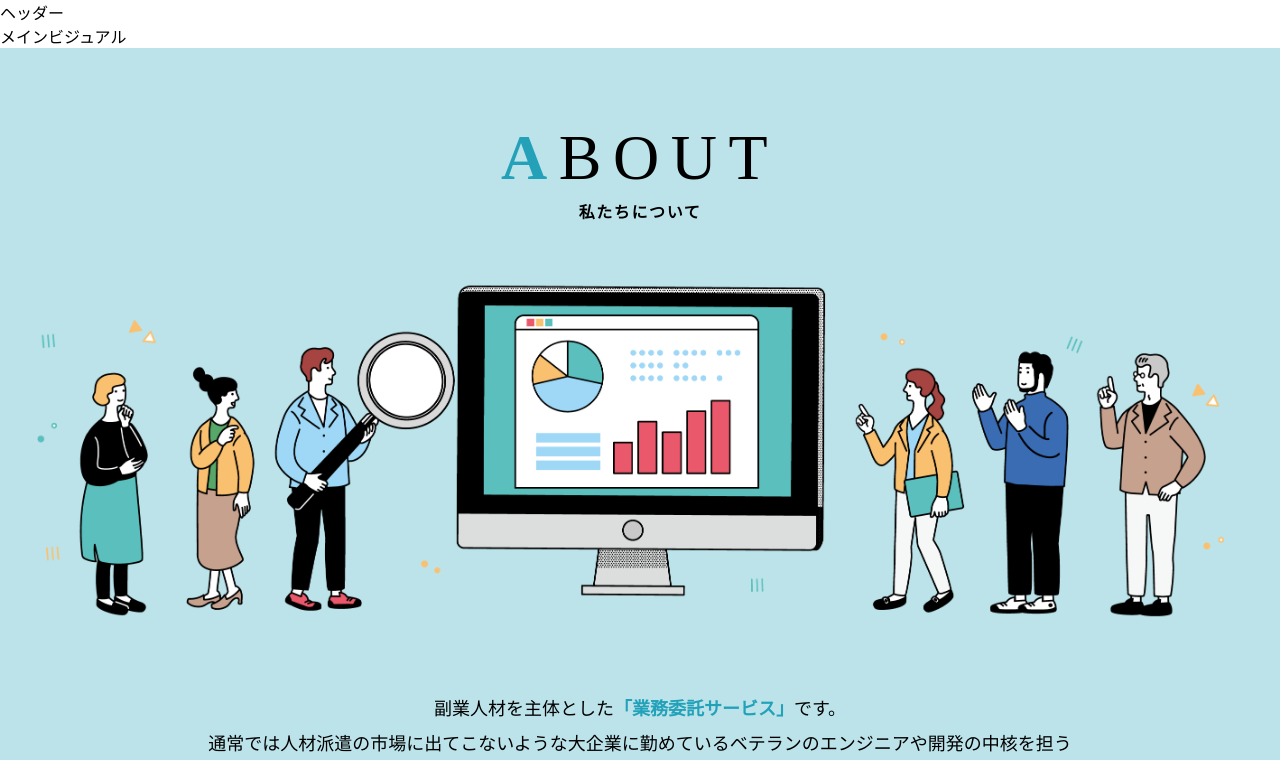
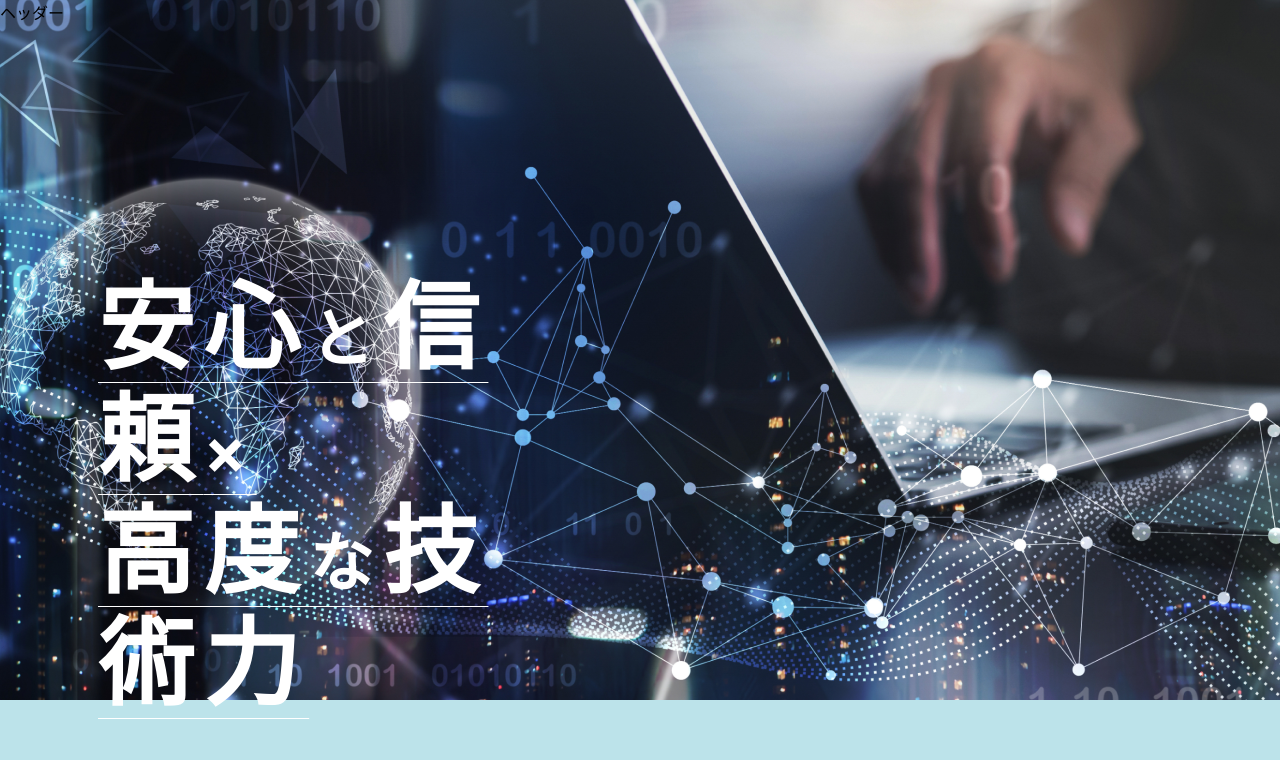
Before and after one commit to yusei00nagai/hp-work, a React (Create React App) app: page / in a window 1280 px wide. Shown: the top 760 px of the page. Built offline with nearby package versions, Linux system fonts and the light colour scheme.

Commit message:
mainvisualページ作成

```diff
--- a/src/modules/home/About.tsx
+++ b/src/modules/home/About.tsx
@@ -9,13 +9,13 @@ export const About = () => {
 
       <img className="About-Content-Img" src={ AboutImg } alt="about-img"/>
 
-      <Box className="About-Content-Text">副業人材を主体とした<span>「業務委託サービス」</span>です。<br></br>
-        通常では人材派遣の市場に出てこないような大企業に勤めているベテランのエンジニアや開発の中核を担う<br></br>
-        フリーランスエンジニアが<span>現在約100名</span>ほど所属しています。<p></p>
-        副業を主体としているため長時間の拘束稼働はできませんが、<br></br>
-        トップレベルの知識と経験を活かして複数人でチームとなってクライアントの業務を請け負います。<br></br>
-        クライアント側のチームメンバーと共同して開発を行うこともできるため、<br></br>
-        <span>クライアント所属のエンジニアのスキルアップ</span>を行うことも可能です。<p></p>
+      <Box className="About-Content-Text">副業人材を主体とした<span>「業務委託サービス」</span>です。<br />
+        通常では人材派遣の市場に出てこないような大企業に勤めているベテランのエンジニアや開発の中核を担う<br />
+        フリーランスエンジニアが<span>現在約100名</span>ほど所属しています。<p />
+        副業を主体としているため長時間の拘束稼働はできませんが、<br />
+        トップレベルの知識と経験を活かして複数人でチームとなってクライアントの業務を請け負います。<br />
+        クライアント側のチームメンバーと共同して開発を行うこともできるため、<br />
+        <span>クライアント所属のエンジニアのスキルアップ</span>を行うことも可能です。<p />
       </Box>
     </Box>
   );
--- a/src/modules/home/Header.tsx
+++ b/src/modules/home/Header.tsx
@@ -11,5 +11,6 @@ export const Header = () => {
 const sx: SxProps<Theme> = {
   "&.Header" : {
     width: "100%",
+    position: "absolute",
   },
 };
--- a/src/modules/home/Mainvisual.tsx
+++ b/src/modules/home/Mainvisual.tsx
@@ -1,9 +1,16 @@
 import { Box, SxProps, Theme } from "@mui/material";
+import mainImg from "../../resources/work1/images/mainvisual_backgraound.png";
 
 export const Mainvisual = () => {
   return (
     <Box className="Mainvisual" sx={sx}>
-      メインビジュアル
+      <Box className="Mainvisulual-Img">
+        <Box className="Mainvisual-Title">
+          <Box className="Maivisual-Title-1">安心<span>と</span>信頼<span>×</span></Box>
+          <Box className="Maivisual-Title-2">高度<span>な</span>技術力</Box>
+          <Box className="Mainvisual-Title-Sub">高品質な開発を標準に</Box>
+        </Box>
+      </Box>
     </Box>
   );
 };
@@ -12,4 +19,37 @@ const sx: SxProps<Theme> = {
   "&.Mainvisual" : {
     width: "100%",
   },
+  ".Mainvisulual-Img" : {
+    backgroundImage: `url(${mainImg})`,
+    height: "700px",
+    baxkgroundRepeat: "no-repeat",
+    backgroundPosition: "cover",
+    backgroundSize: "cover",
+  },
+  ".Mainvisual-Title" : {
+    padding: "277px 753px 92px 98px",
+    color: "#fff",
+    fontFamiry: "Noto Sans JP",
+    fontStyle: "normal",
+    fontWeight: "700",
+    fontSize: "96px",
+    lineHeight: "100px",
+    letterSpacing: "0.1em",
+    textDecoration: "underline 1px solid #fff",
+    textUnderlinePosition: "under",
+  },
+  "span" : {
+    fontSize: "64px",
+  },
+  ".Mainvisual-Title-Sub" : {
+    position: "absolute",
+    // padding: "542px 660px 92px 98px",
+    color: "#fff",
+    fontFamiry: "Noto Sans JP",
+    fontStyle: "normal",
+    fontWeight: "600",
+    fontSize: "48px",
+    lineHeight: "150px",
+    letterSpacing: "0.2em",
+  }
 };
```
